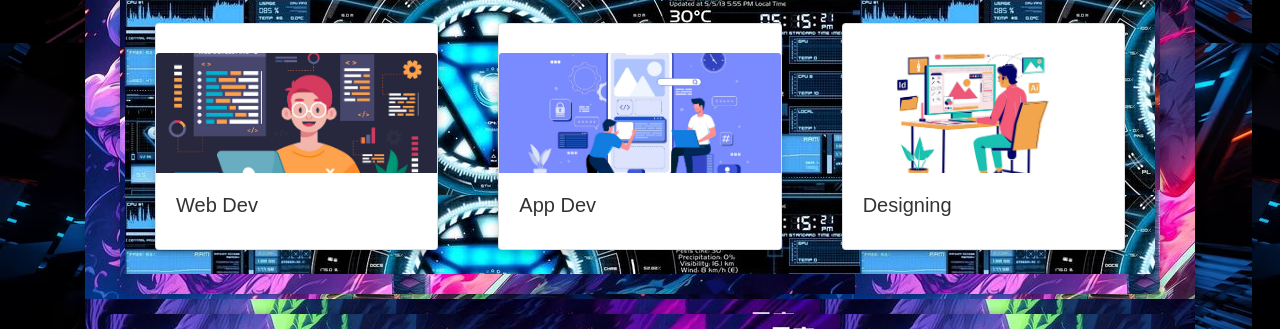
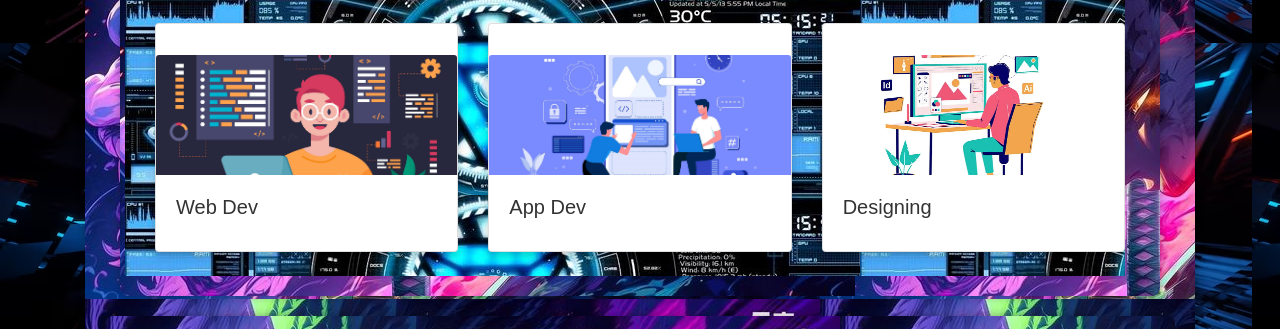
Before and after one commit to KashyapJod/DevX-landing-page, a plain HTML site: page index.html in a window 1280 px wide. Shown: the part 309-638 px from the top of the page. Drawn offline with nearby package versions, Linux system fonts and the light colour scheme.

Commit message:
Update styles1.css

```diff
--- a/styles1.css
+++ b/styles1.css
@@ -6,6 +6,10 @@ body {
     background-color: #a2e8a3;
     background-image: url(bgp.avif); /* Light green background */
     color: #333;
+}
+div{
+    width
+:100%;
 }
 .container {
     width: 100%;
```
